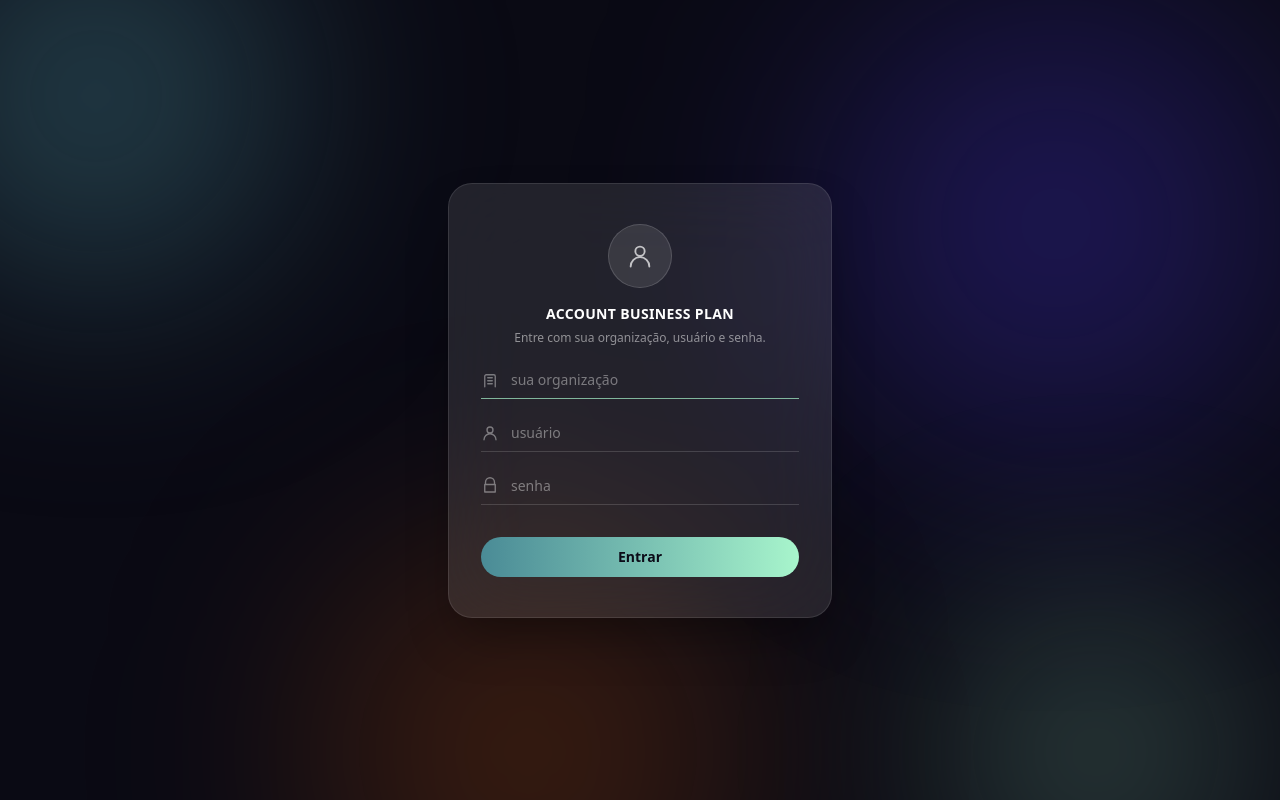
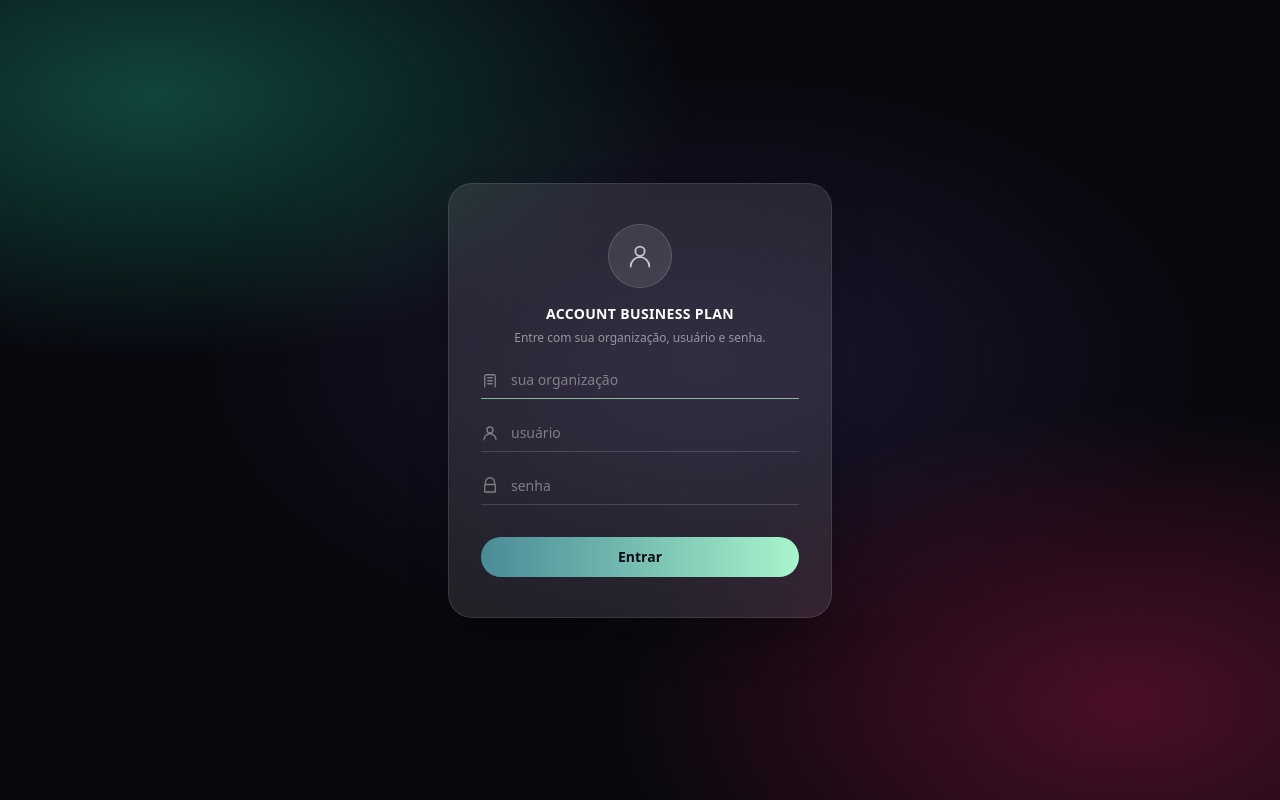
Before and after one commit to blendzrepo/account-planning, a Next.js app: page /login in a window 1280 px wide. Built offline with nearby package versions, Linux system fonts and the light colour scheme; no server answers.

Commit message:
Smooth the login background gradient to a diffuse mesh wash

```diff
--- a/src/app/login/page.tsx
+++ b/src/app/login/page.tsx
@@ -2,13 +2,17 @@ import LoginForm from "./LoginForm";
 
 export default function LoginPage() {
   return (
-    <div className="relative min-h-screen flex items-center justify-center overflow-hidden bg-[#0a0a14] px-4">
-      <div className="pointer-events-none absolute inset-0">
-        <div className="absolute -top-24 -left-24 h-96 w-96 rounded-full bg-teal/40 blur-[110px]" />
-        <div className="absolute top-0 right-0 h-[28rem] w-[28rem] rounded-full bg-indigo-600/30 blur-[130px]" />
-        <div className="absolute bottom-[-10rem] left-1/4 h-[26rem] w-[26rem] rounded-full bg-orange-500/20 blur-[120px]" />
-        <div className="absolute bottom-[-6rem] right-10 h-72 w-72 rounded-full bg-mint/25 blur-[110px]" />
-      </div>
+    <div
+      className="relative min-h-screen flex items-center justify-center overflow-hidden px-4"
+      style={{
+        background: `
+          radial-gradient(ellipse 70% 55% at 12% 12%, rgba(23,120,95,0.55), transparent 60%),
+          radial-gradient(ellipse 65% 60% at 88% 88%, rgba(130,20,60,0.55), transparent 62%),
+          radial-gradient(ellipse 60% 55% at 55% 45%, rgba(70,50,110,0.35), transparent 65%),
+          #08080f
+        `,
+      }}
+    >
 
       <div className="relative w-full max-w-sm">
         <div className="rounded-3xl border border-white/10 bg-white/10 backdrop-blur-2xl shadow-2xl shadow-black/40">
```
